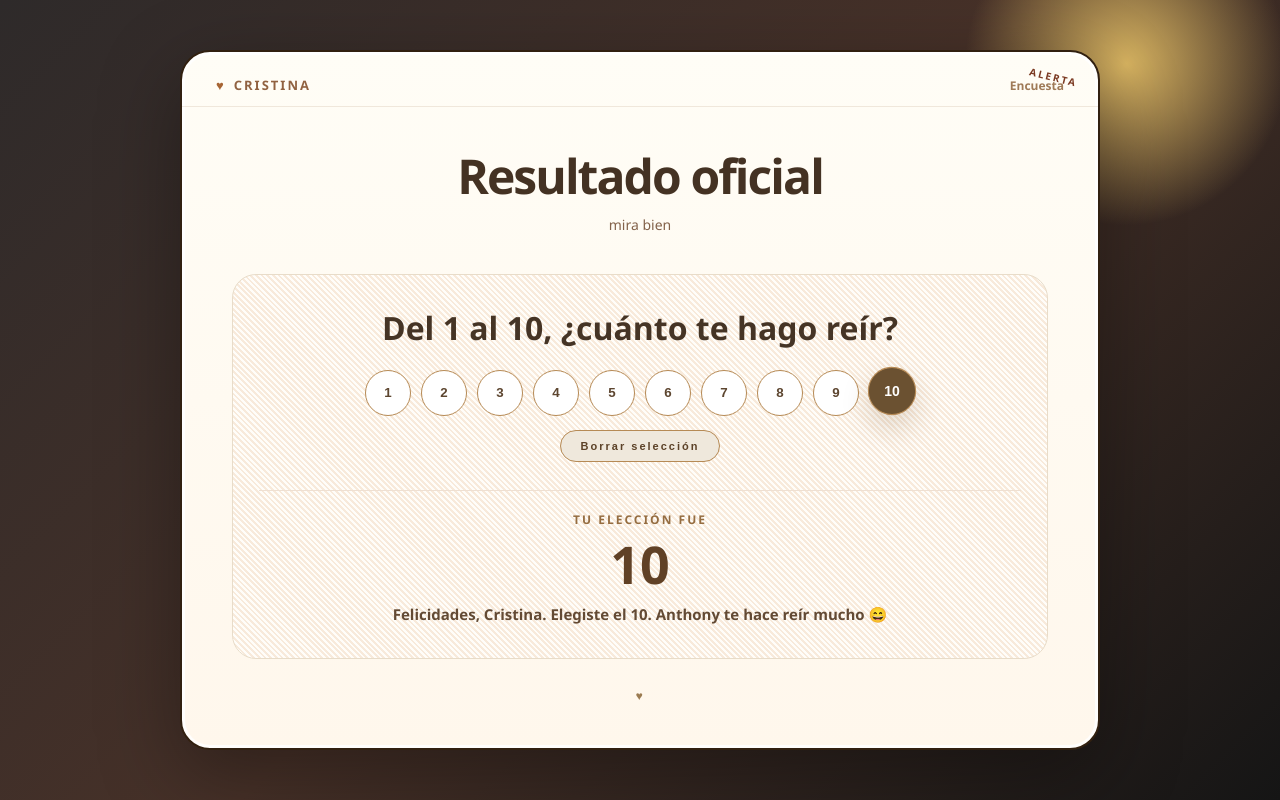
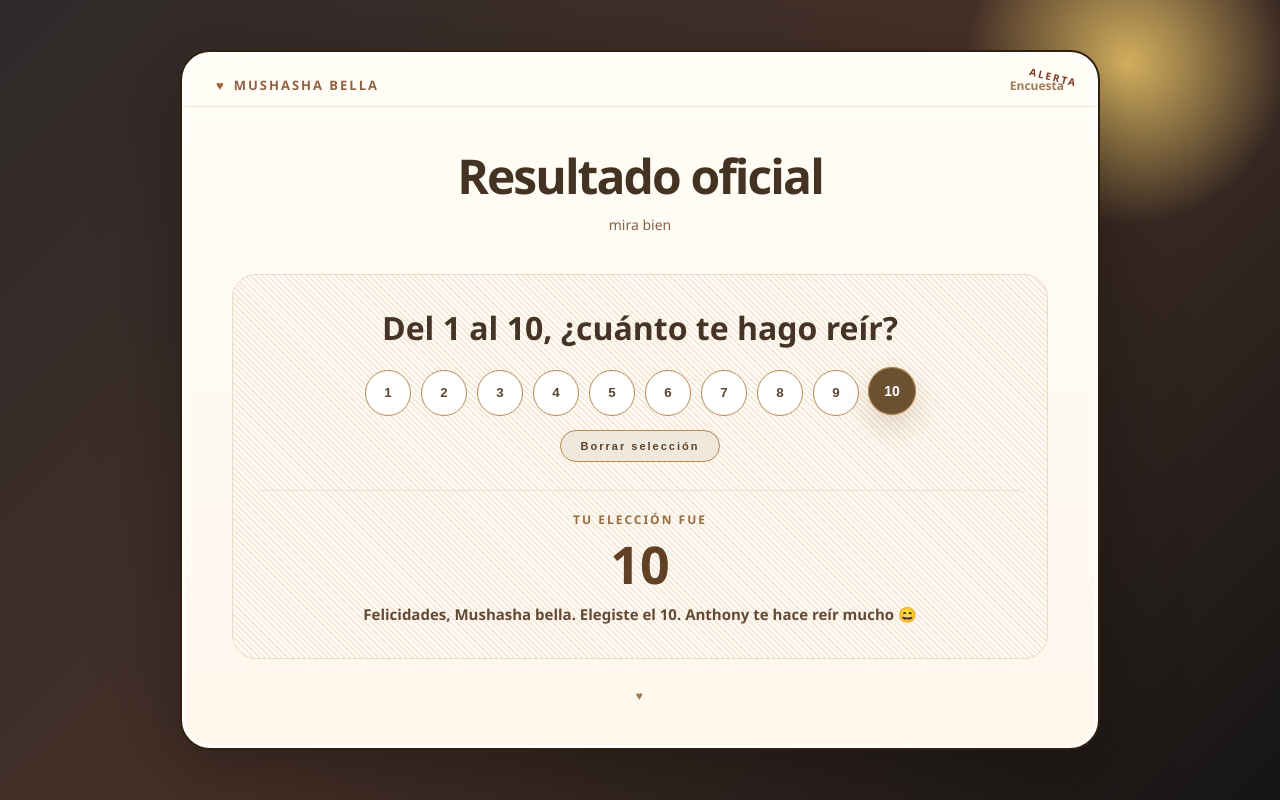
Before and after one commit to Anthonymz04/app_m_a, a website: page index.html in a window 1280 px wide. Both pictures are taken after a click on the button "10". Drawn offline with Linux system fonts and the light colour scheme.

Commit message:
cambio de nombre

```diff
--- a/index.html
+++ b/index.html
@@ -215,7 +215,7 @@
 <body>
   <div class="page">
     <header class="topbar">
-      <div class="brand"><span class="brand-dot">♥</span>Cristina</div>
+      <div class="brand"><span class="brand-dot">♥</span>Mushasha bella</div>
       <div class="date-label">Encuesta</div>
     </header>
 
@@ -248,7 +248,7 @@
         <section class="result-panel" id="resultPanel">
           <div class="result-label">Tu elección fue</div>
           <div class="result-number" id="selectedNumber">10</div>
-          <div class="answer-text" id="selectedText">Felicidades, Cristina. Elegiste el 10. Anthony te hace reír mucho 😄</div>
+          <div class="answer-text" id="selectedText">Felicidades, Mushasha bella. Elegiste el 10. Anthony te hace reír mucho 😄</div>
         </section>
       </section>
 
@@ -268,7 +268,7 @@
         buttons.forEach((item) => item.classList.toggle('selected', item === button));
         resultPanel.classList.add('visible');
         selectedNumber.textContent = '10';
-        selectedText.textContent = 'Felicidades, Cristina. Elegiste el 10. Anthony te hace reír mucho 😄';
+        selectedText.textContent = 'Felicidades, Mushasha bella. Elegiste el 10. Anthony te hace reír mucho 😄';
       });
     });
 
```
